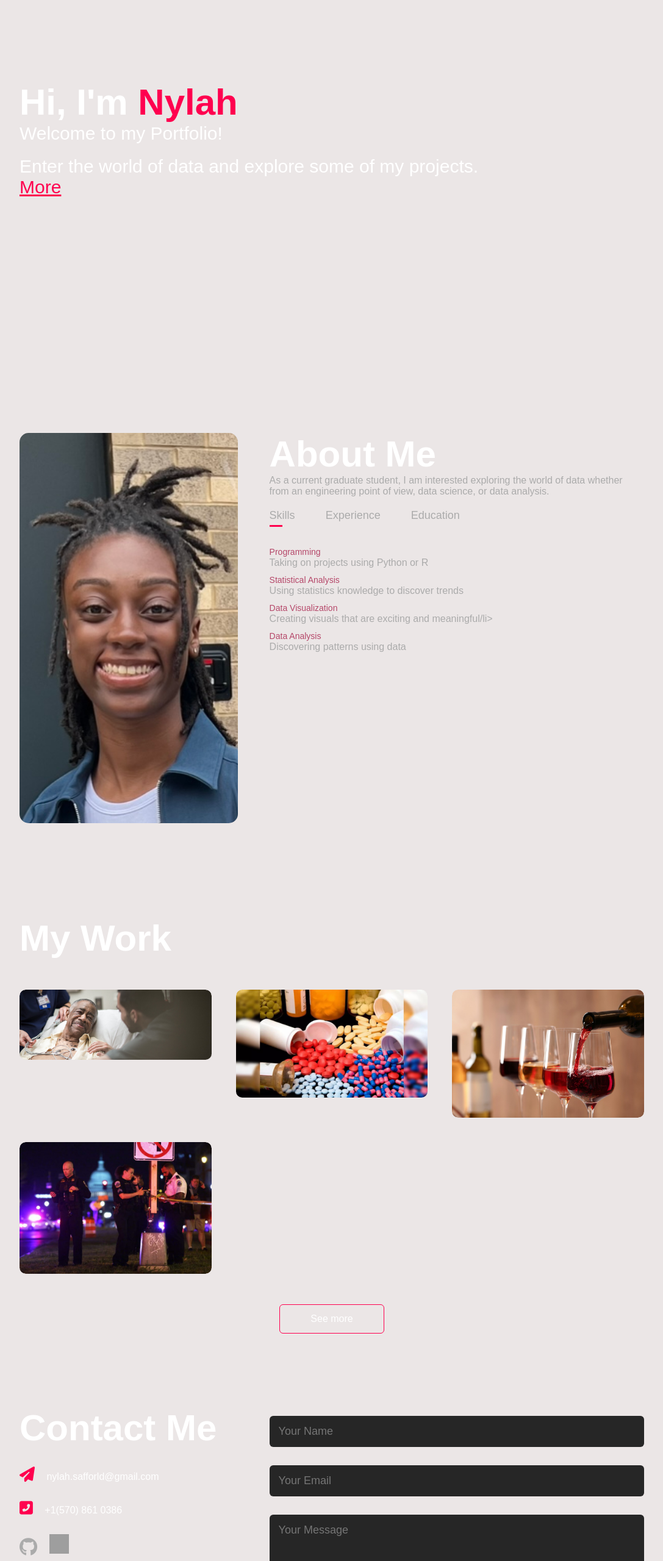
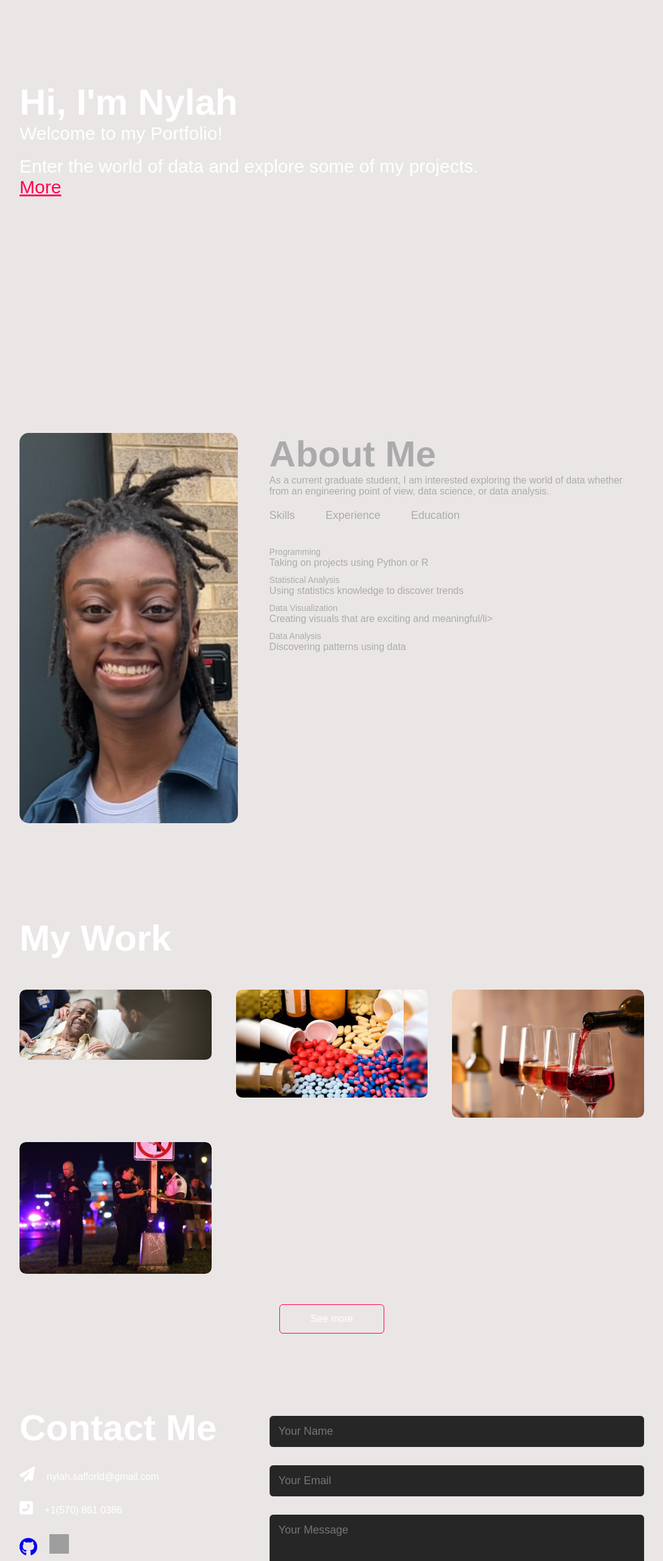
Before and after one commit to NylahS99/Nylah-s_Bio, a plain HTML site: page index.html in a window 1280 px wide. Shown: the part 180-2740 px from the top of the page at 61% size, without its empty margins (96-1183 px from the left). Drawn offline with Linux system fonts and the light colour scheme; grey boxes are pictures that could not be loaded.

Commit message:
Update style.css

```diff
--- a/style.css
+++ b/style.css
@@ -68,7 +68,7 @@ nav ul li a:hover::after{
     margin-top: 20px;
 }
 .header-text h1 span{
-    color: #ff004f;
+    color: ##010048;
 }
 
 .subheading {
@@ -108,7 +108,7 @@ nav ul li a:hover::after{
 .sub-title{
     font-size: 60px;
     font-weight: 600;
-    color: #fff;
+    color: ##010048	;
 }
 
 .tab-titles{
@@ -126,7 +126,7 @@ nav ul li a:hover::after{
     content: '';
     width: 0;
     height: 3px;
-    background: #ff004f;
+    background: #ebe6e6;
     position: absolute;
     left: 0;
     bottom: -8px;
@@ -142,7 +142,7 @@ nav ul li a:hover::after{
     margin: 10px 0;
 }
 .tab-contents ul li span{
-    color: #b54769;
+    color: ##010048	;
     font-size: 14px;
 }
 .tab-contents{
@@ -240,7 +240,7 @@ nav ul li a:hover::after{
     margin-top: 30px;
 }
 .contact-left p i{
-    color: #ff004f;
+    color: ##010048	;
     margin-right: 15px;
     font-size: 25px;
 }
@@ -251,12 +251,12 @@ nav ul li a:hover::after{
     text-decoration: none;
     font-size: 30px;
     margin-right: 15px;
-    color: #ababab;
+    color: ##010048	;
     display: inline-block;
     transition: transform 0.5s;
 }
 .social-icons a:hover{
-    color: #ff004f;
+    color: ##010048	;
     transform: translateY(-5px);
 }
 .btn.btn2{
@@ -363,7 +363,7 @@ nav .fas {
     }
 }
 #msg{
-    color: #61b752;
+    color: ##010048	;
     margin-top: -40px;
     display: block;
 }
```
